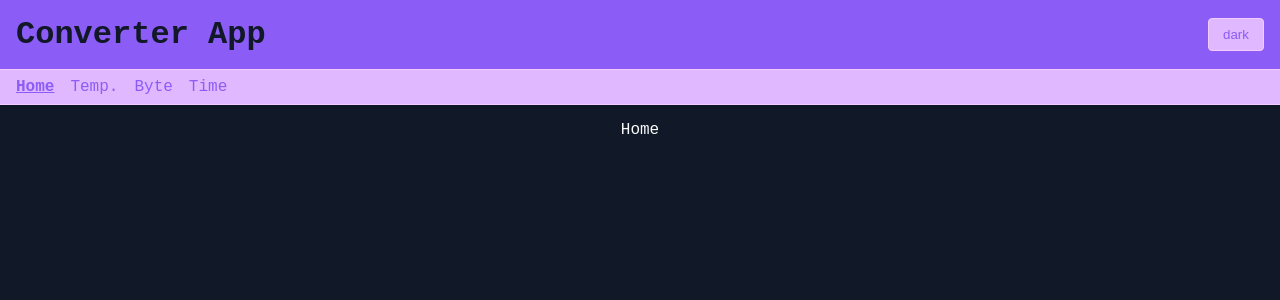
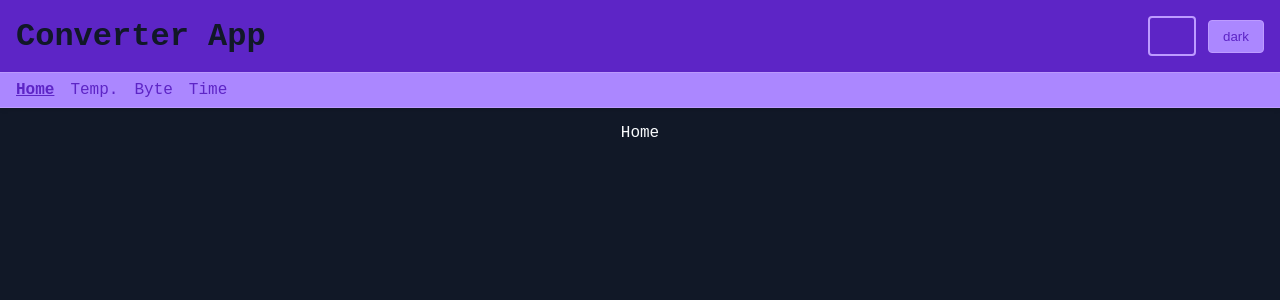
Before and after one commit to Chabloz/WebMobUi53-TP1, a Vue app: page /#home in a window 1280 px wide. Shown: the top 300 px of the page. Built offline with nearby package versions, Linux system fonts and the light colour scheme.

Commit message:
Vibe code color theme changer

```diff
--- a/src/App.vue
+++ b/src/App.vue
@@ -4,6 +4,7 @@
   import TheNav from './components/TheNav.vue';
   import { routes } from './stores/routes';
   import { useHashRoute } from './composables/useHashRoute';
+  import '@/stores/color.js';
 
   const { currentComponent, currentRoute } = useHashRoute(routes);
 </script>
@@ -37,17 +38,11 @@
     font-family: monospace, sans-serif;
   }
   body[data-theme="dark"] {
-    --color-primary: #8b5cf6;
     --color-bg: #111827;
-    --color-secondary: oklch(from var(--color-primary) calc(l + 0.28) c h);
-    --color-border: oklch(from var(--color-primary) calc(l + 0.34) c h);
     color: #f8fafc;
   }
   body[data-theme="light"] {
-    --color-primary: #5d25c6;
     --color-bg: #fff;
-    --color-secondary: oklch(from var(--color-primary) calc(l + 0.28) c h);
-    --color-border: oklch(from var(--color-primary) calc(l + 0.34) c h);
     color: #111827;
   }
   main {
--- /dev/null
+++ b/src/components/ColorPicker.vue
@@ -0,0 +1,36 @@
+<script setup>
+  import { primaryColor, setPrimaryColor } from '@/stores/color.js';
+
+  function handleColorChange(event) {
+    setPrimaryColor(event.target.value);
+  }
+</script>
+
+<template>
+  <input
+    type="color"
+    :value="primaryColor"
+    @input="handleColorChange"
+    title="Choisir une couleur"
+  />
+</template>
+
+<style scoped>
+  input[type="color"] {
+    width: 3rem;
+    height: 2.5rem;
+    border: 2px solid var(--color-border);
+    border-radius: 0.25rem;
+    cursor: pointer;
+    background: none;
+  }
+
+  input[type="color"]::-webkit-color-swatch-wrapper {
+    padding: 0;
+  }
+
+  input[type="color"]::-webkit-color-swatch {
+    border: none;
+    border-radius: 0.125rem;
+  }
+</style>
--- a/src/components/TheHeader.vue
+++ b/src/components/TheHeader.vue
@@ -1,14 +1,18 @@
 <script setup>
   import { theme, toggleTheme } from '@/stores/theme.js';
   import BaseButton from './BaseButton.vue';
+  import ColorPicker from './ColorPicker.vue';
 </script>
 
 <template>
   <header>
     <h1><slot></slot></h1>
-    <BaseButton @click="toggleTheme" type="secondary">
-      {{ theme }}
-    </BaseButton>
+    <div class="controls">
+      <ColorPicker />
+      <BaseButton @click="toggleTheme" type="secondary">
+        {{ theme }}
+      </BaseButton>
+    </div>
   </header>
 </template>
 
@@ -26,4 +30,9 @@
     margin: 0;
     padding: 0;
   }
+  .controls {
+    display: flex;
+    gap: 0.75rem;
+    align-items: center;
+  }
 </style>
--- /dev/null
+++ b/src/stores/color.js
@@ -0,0 +1,15 @@
+import { readonly, watch } from 'vue';
+import { useJsonStorage } from '@/composables/useJsonStorage.js';
+
+const { data } = useJsonStorage('primary-color', '#5d25c6');
+
+watch(data,
+  (value) => document.documentElement.style.setProperty('--color-primary', value),
+  { immediate: true }
+);
+
+export function setPrimaryColor(color) {
+  data.value = color;
+}
+
+export const primaryColor = readonly(data);
```
